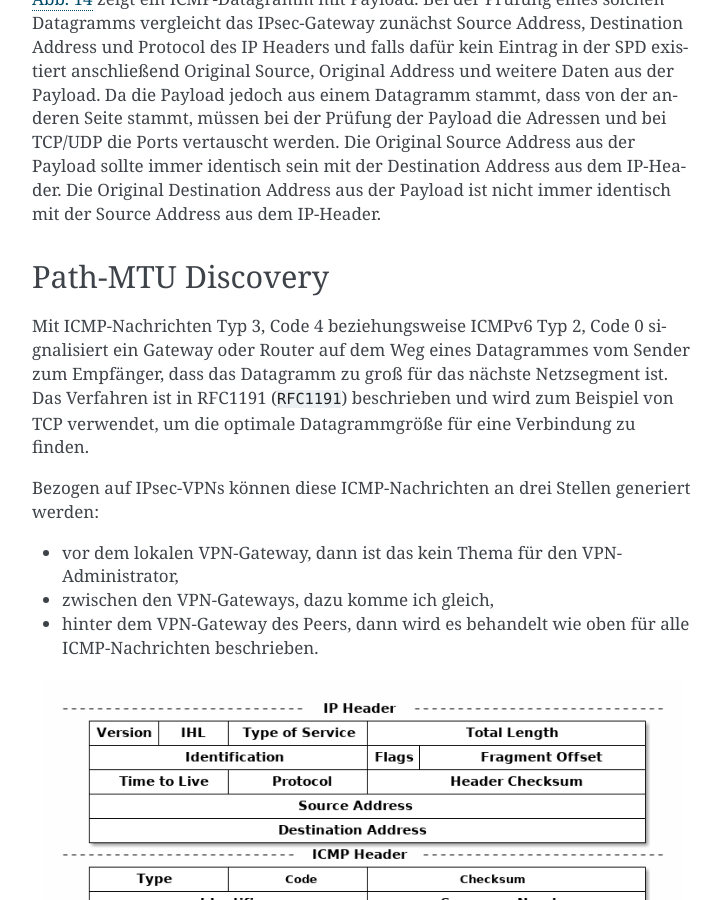
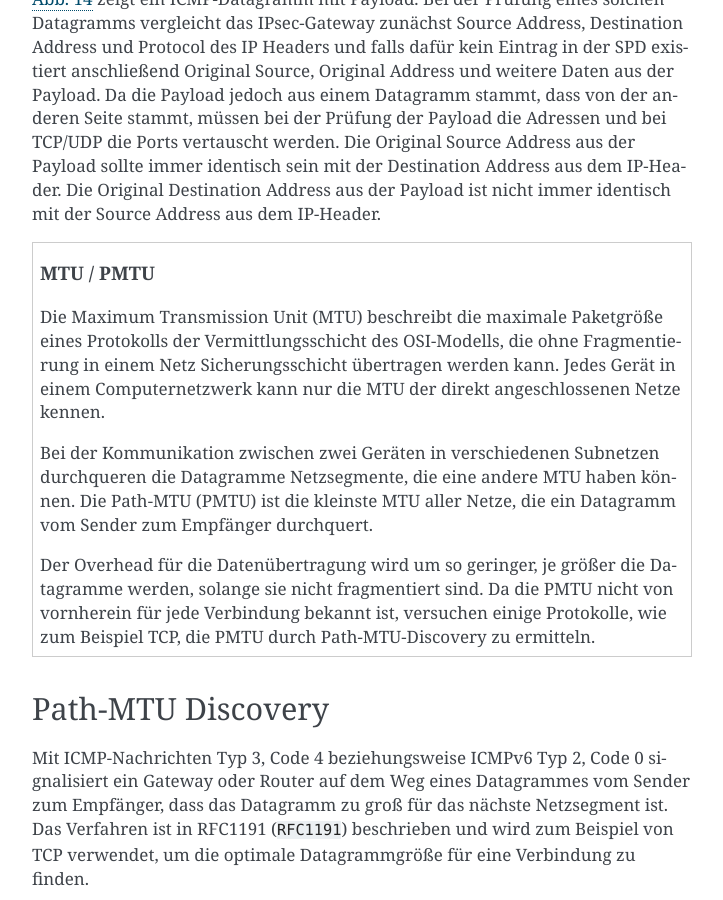
Before and after one commit to matwei-books/Fehlersuche-bei-IPsec-VPN-mit-IKEv2, a Sphinx documentation site: the page built from source/ikev2/icmp-handling.rst, in a window 1280 px wide and 900 px high, scrolled down 2737 px. Shown: the whole window, without its empty margins (388-1111 px from the left). Built offline with Sphinx 7.4.7, drawn with Linux system fonts in a browser that asks for light colours; cross-references to code outside the pages are shown as plain code.

```diff
--- a/source/fehler/ursachen.rst
+++ b/source/fehler/ursachen.rst
@@ -416,12 +416,12 @@ Bei einem VPN wächst die Anzahl der potentiellen Fehlerquellen.
 
 Worum geht es?
 
-.. index:: ! Maximum Transfer Unit
-   see: MTU; Maximum Transfer Unit
+.. index:: Maximum Transmission Unit
+   see: MTU; Maximum Transmission Unit
 
 In jedem Netzsegment ist die maximale Größe eines Datagramms, dass in
 einem Stück übertragen werden kann, begrenzt.
-Als Maß für diese Obergrenze wird die Maximum Transfer Unit (MTU)
+Als Maß für diese Obergrenze wird die Maximum Transmission Unit (MTU)
 verwendet, die angibt, wieviel Oktetts ein Endgerät oder ein Gateway für
 ein Datagramm der OSI-Ebene 3 (IPv4 oder IPv6) zur Verfügung stehen.
 Das sind bei Ethernet 1500 Bytes, mit Jumbo-Frames auch mehr.
--- a/source/ikev2/icmp-handling.rst
+++ b/source/ikev2/icmp-handling.rst
@@ -153,6 +153,32 @@ nicht immer identisch mit der Source Address aus dem IP-Header.
 
 .. index:: ! PMTU-Discovery, ! Path-MTU Discovery
 
+.. topic:: MTU / PMTU
+
+   .. index:: ! Maximum Transmission Unit
+   .. index:: ! Path-MTU
+
+   Die Maximum Transmission Unit (MTU) beschreibt
+   die maximale Paketgröße eines Protokolls
+   der Vermittlungsschicht des OSI-Modells,
+   die ohne Fragmentierung in einem Netz Sicherungsschicht
+   übertragen werden kann.
+   Jedes Gerät in einem Computernetzwerk kann nur
+   die MTU der direkt angeschlossenen Netze kennen.
+
+   Bei der Kommunikation zwischen zwei Geräten
+   in verschiedenen Subnetzen durchqueren die Datagramme
+   Netzsegmente, die eine andere MTU haben können.
+   Die Path-MTU (PMTU) ist die kleinste MTU aller Netze,
+   die ein Datagramm vom Sender zum Empfänger durchquert.
+
+   Der Overhead für die Datenübertragung wird um so geringer,
+   je größer die Datagramme werden,
+   solange sie nicht fragmentiert sind.
+   Da die PMTU nicht von vornherein für jede Verbindung bekannt ist,
+   versuchen einige Protokolle, wie zum Beispiel TCP,
+   die PMTU durch Path-MTU-Discovery zu ermitteln.
+
 Path-MTU Discovery
 ------------------
 
```
Also changed, not shown: source/anhang/glossar.txt (+0 -34 lines).
